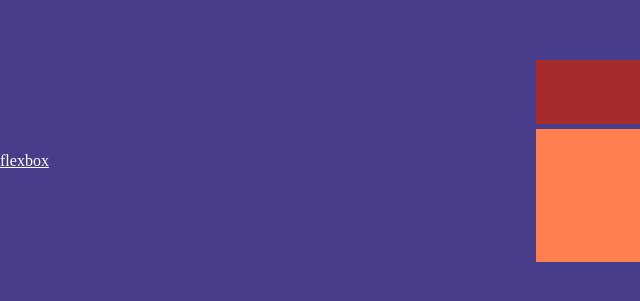
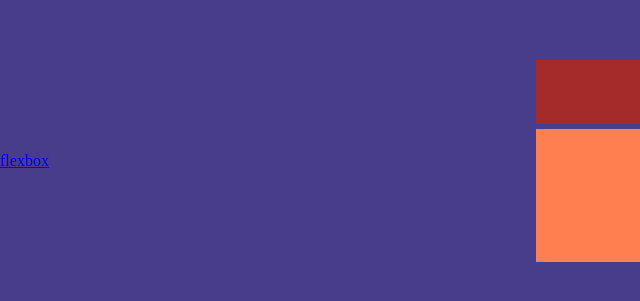
Before and after one commit to MUFTIATBAKARE/Assignments, a plain HTML site: page grid.html in a window 1280 px wide. Shown: the part 239-540 px from the top of the page, 0-640 px from the left. Drawn offline with Linux system fonts and the light colour scheme.

Commit message:
Update grid.html

```diff
--- a/grid.html
+++ b/grid.html
@@ -5,13 +5,18 @@
     <meta http-equiv="X-UA-Compatible" content="IE=edge" />
     <meta name="viewport" content="width=device-width, initial-scale=1.0" />
     <link href="grid.css" rel="stylesheet" />
+    <style>
+    nav {
+  color: white;
+}
+    </style>
     <title>Grid-Layout</title>
   </head>
   <body>
     <header>
     <nav>
       <ul>
-        <li><a href="index.html" style="color:white">flexbox</a>
+        <li><a href="index.html">flexbox</a>
           </li>
         </ul>
         </nav>
```
